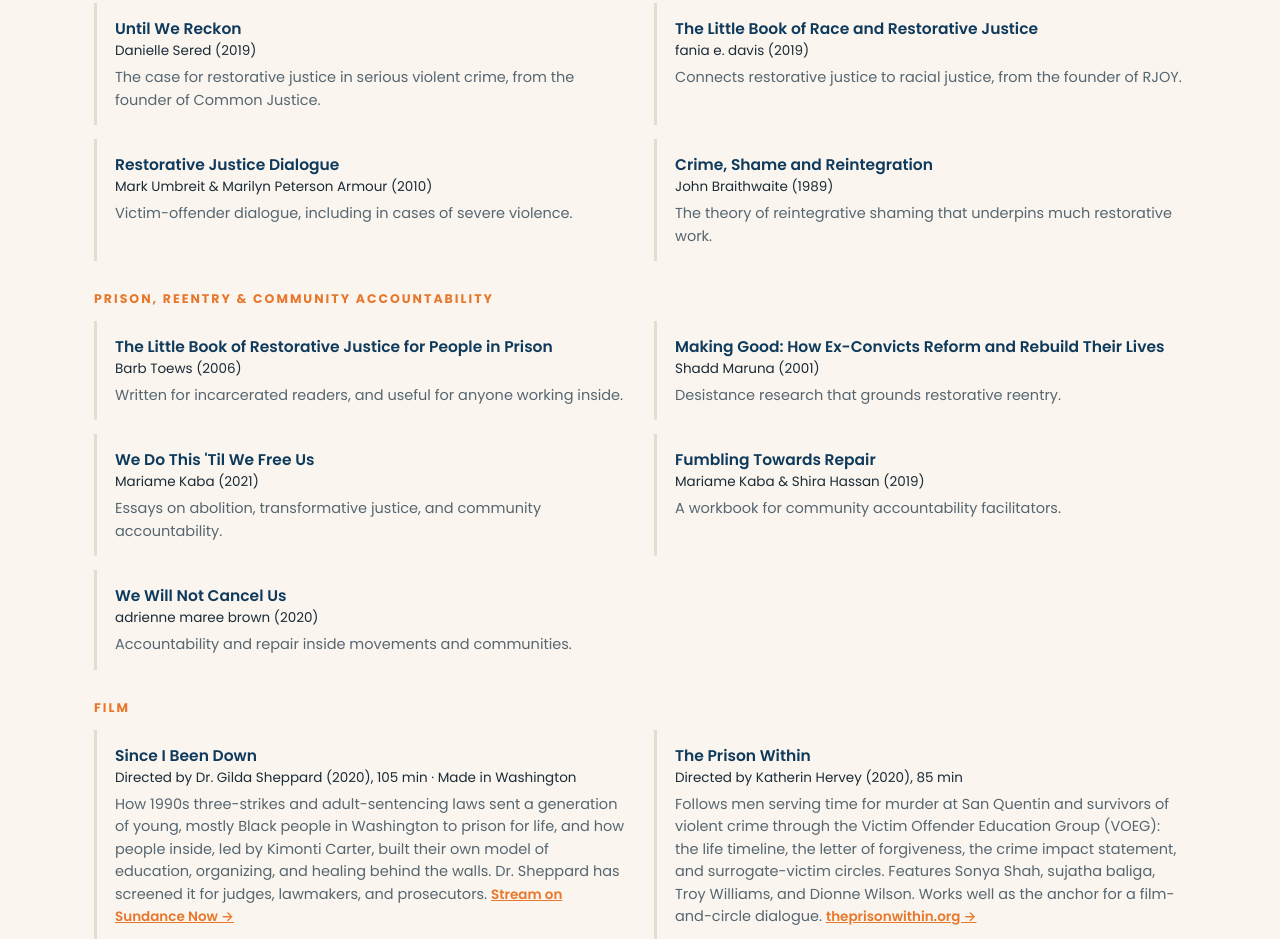
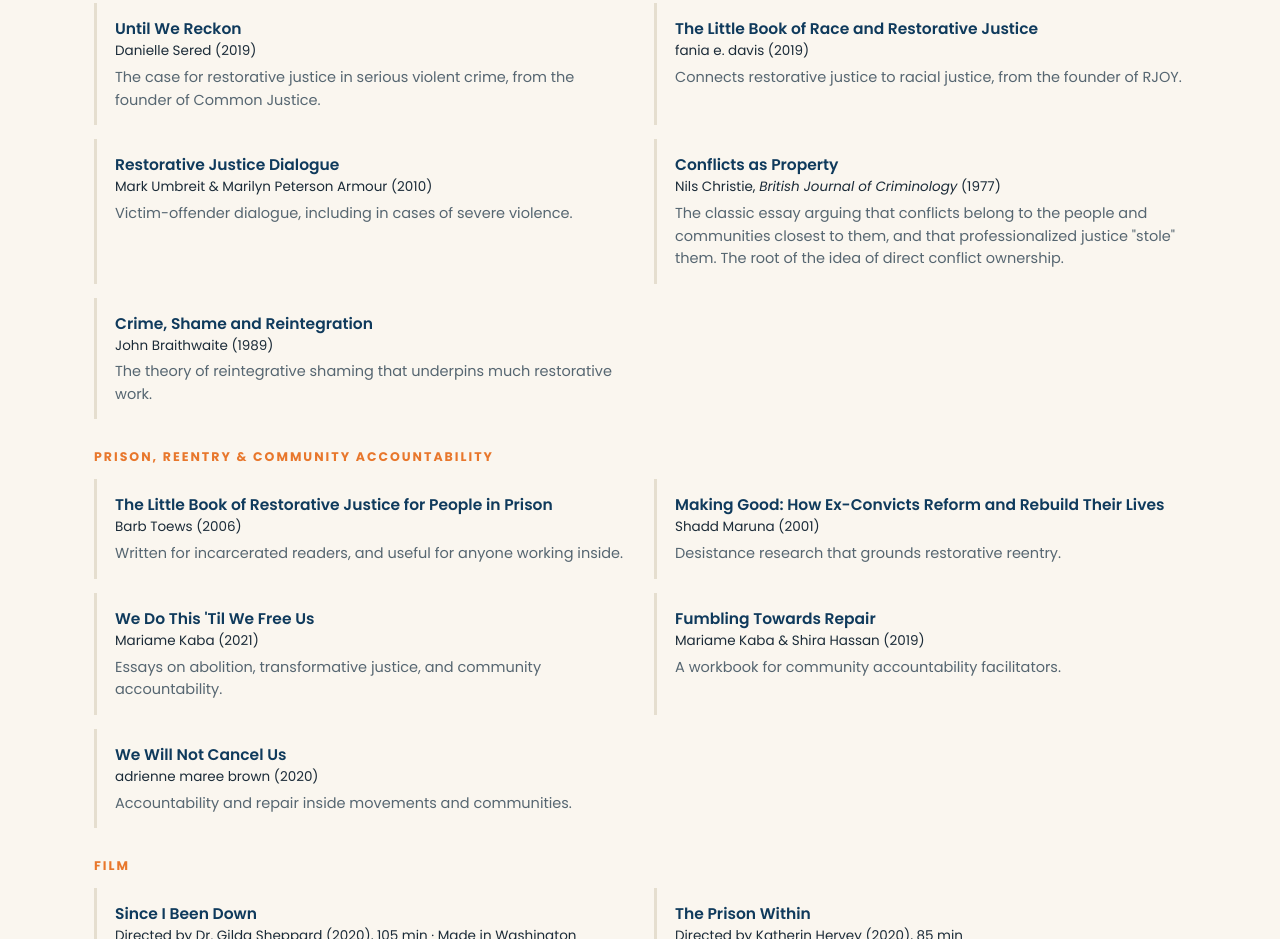
Before and after one commit to davidmorganlund-oss/warpconference, a plain HTML site: page index.html in a window 1280 px wide. Shown: the part 10611-11550 px from the top of the page. Drawn offline with Linux system fonts and the light colour scheme.

Commit message:
Add Nils Christie, Conflicts as Property
Co-Authored-By: Claude Opus 5.5 <noreply@anthropic.com>
Claude-Session: https://claude.ai/code/session_01VmF1YLDtNJ7jyQVsGSNtVs

```diff
--- a/index.html
+++ b/index.html
@@ -770,6 +770,7 @@ img{max-width:100%;display:block}
         <li><b>Until We Reckon</b><span class="by">Danielle Sered (2019)</span>The case for restorative justice in serious violent crime, from the founder of Common Justice.</li>
         <li><b>The Little Book of Race and Restorative Justice</b><span class="by">fania e. davis (2019)</span>Connects restorative justice to racial justice, from the founder of RJOY.</li>
         <li><b>Restorative Justice Dialogue</b><span class="by">Mark Umbreit &amp; Marilyn Peterson Armour (2010)</span>Victim-offender dialogue, including in cases of severe violence.</li>
+        <li><b>Conflicts as Property</b><span class="by">Nils Christie, <em>British Journal of Criminology</em> (1977)</span>The classic essay arguing that conflicts belong to the people and communities closest to them, and that professionalized justice "stole" them. The root of the idea of direct conflict ownership.</li>
         <li><b>Crime, Shame and Reintegration</b><span class="by">John Braithwaite (1989)</span>The theory of reintegrative shaming that underpins much restorative work.</li>
       </ul>
 
```
